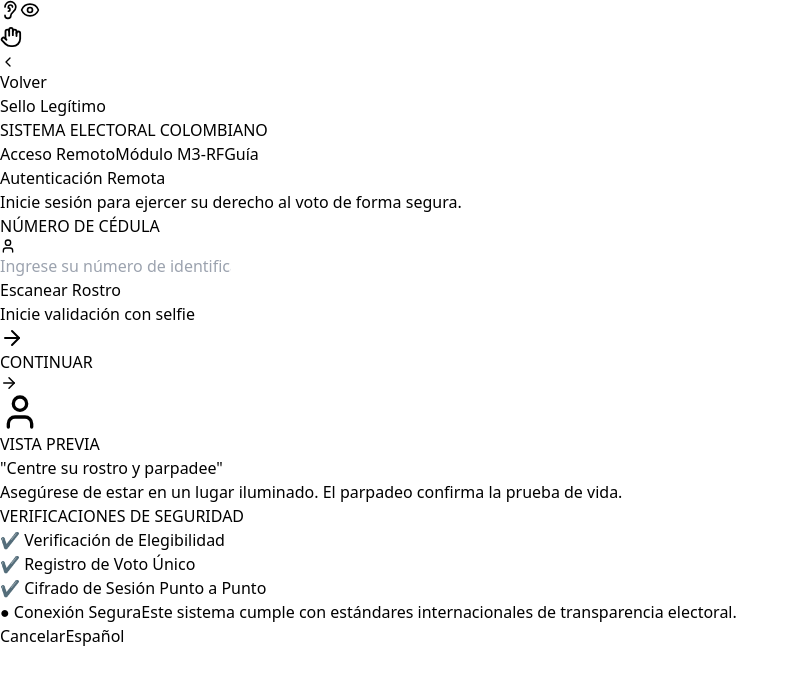
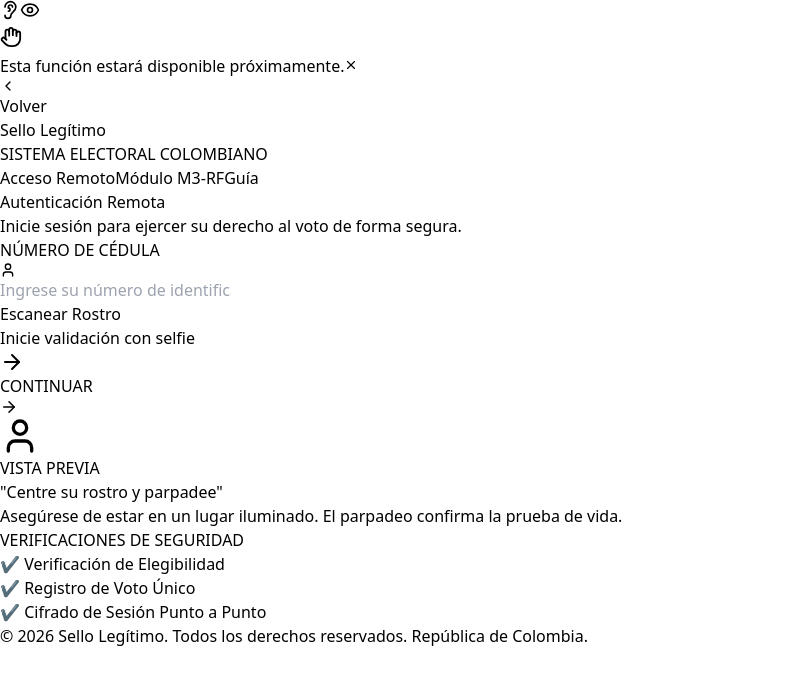
Before and after one commit to At-Sovereign-Technologies/sello-legitimo-frontend, a React (Vite) app: page /login in a window 1280 px wide. Both pictures are taken after a click on the button 10 px from the left and 10 px from the top of the page. Shown: the top 684 px of the page, without its empty margins (0-798 px from the left). Built offline with nearby package versions, Linux system fonts and the light colour scheme; no server answers.

Commit message:
Fixed buttons that were not doing anything, added toast message for coming soon message

```diff
--- a/src/components/AccesibilityButtons.tsx
+++ b/src/components/AccesibilityButtons.tsx
@@ -1,29 +1,37 @@
+import { useState } from "react"
 import { Ear, Eye, Hand } from "lucide-react"
+import ComingSoonToast from "./ComingSoonToast"
 
 export default function AccessibilityButtons() {
+  const [showToast, setShowToast] = useState(false)
+
   return (
     <>
-      {/* Lado izquierdo */}
       <div className="fixed left-4 top-1/2 -translate-y-1/2 flex flex-col gap-3 z-50">
-
-        {/* Botón oído */}
-        <button className="w-12 h-12 bg-white text-black border rounded-xl flex items-center justify-center shadow-md hover:scale-105 transition">
+        <button
+          onClick={() => setShowToast(true)}
+          className="w-12 h-12 bg-white text-black border rounded-xl flex items-center justify-center shadow-md hover:scale-105 transition"
+        >
           <Ear size={20} />
         </button>
-
-        {/* Botón ojo */}
-        <button className="w-12 h-12 bg-white text-black border rounded-xl flex items-center justify-center shadow-md hover:scale-105 transition">
+        <button
+          onClick={() => setShowToast(true)}
+          className="w-12 h-12 bg-white text-black border rounded-xl flex items-center justify-center shadow-md hover:scale-105 transition"
+        >
           <Eye size={20} />
         </button>
-
       </div>
 
-      {/* Lado derecho */}
       <div className="fixed right-4 top-1/2 -translate-y-1/2 z-50">
-        <button className="w-14 h-14 bg-white text-black border rounded-2xl flex items-center justify-center shadow-md hover:scale-105 transition">
+        <button
+          onClick={() => setShowToast(true)}
+          className="w-14 h-14 bg-white text-black border rounded-2xl flex items-center justify-center shadow-md hover:scale-105 transition"
+        >
           <Hand size={22} />
         </button>
       </div>
+
+      <ComingSoonToast isVisible={showToast} onClose={() => setShowToast(false)} />
     </>
   )
 }
--- /dev/null
+++ b/src/components/ComingSoonToast.tsx
@@ -0,0 +1,38 @@
+import { useEffect } from "react"
+import { X } from "lucide-react"
+
+interface ComingSoonToastProps {
+  isVisible: boolean
+  onClose: () => void
+  message?: string
+  duration?: number
+}
+
+export default function ComingSoonToast({
+  isVisible,
+  onClose,
+  message = "Esta función estará disponible próximamente.",
+  duration = 3500,
+}: ComingSoonToastProps) {
+  useEffect(() => {
+    if (!isVisible) return
+    const timer = setTimeout(onClose, duration)
+    return () => clearTimeout(timer)
+  }, [isVisible, onClose, duration])
+
+  if (!isVisible) return null
+
+  return (
+    <div className="fixed bottom-6 right-6 z-50 animate-slide-up">
+      <div className="flex items-center gap-3 bg-white border rounded-lg shadow-lg px-5 py-3 text-sm text-gray-700">
+        <span>{message}</span>
+        <button
+          onClick={onClose}
+          className="text-gray-400 hover:text-gray-700 transition ml-2"
+        >
+          <X size={14} />
+        </button>
+      </div>
+    </div>
+  )
+}
--- a/src/components/Hero.tsx
+++ b/src/components/Hero.tsx
@@ -1,9 +1,12 @@
+import { useState } from "react"
 import { BarChart3, PenLine } from "lucide-react"
+import ComingSoonToast from "./ComingSoonToast"
 
 export default function Hero() {
+  const [showToast, setShowToast] = useState(false)
+
   return (
     <section className="px-10 py-20 bg-white">
-
       <h1 className="text-5xl md:text-6xl font-bold leading-tight">
         Garantizando la <br />
         <span className="text-red-500">Integridad</span> de la <br />
@@ -17,21 +20,24 @@
       </p>
 
       <div className="mt-8 flex gap-4">
-
-        {/* Botón 1 */}
-        <button className="flex items-center gap-2 bg-red-500 text-white px-6 py-3 rounded-lg hover:bg-red-600 transition">
+        <button
+          onClick={() => setShowToast(true)}
+          className="flex items-center gap-2 bg-red-500 text-white px-6 py-3 rounded-lg hover:bg-red-600 transition"
+        >
           <PenLine size={18} />
           Consultar mi Voto
         </button>
 
-        {/* Botón 2 */}
-        <button className="flex items-center gap-2 border px-6 py-3 rounded-lg hover:bg-gray-100 transition">
+        <button
+          onClick={() => setShowToast(true)}
+          className="flex items-center gap-2 border px-6 py-3 rounded-lg hover:bg-gray-100 transition"
+        >
           <BarChart3 size={18} />
           Ver Resultados en Vivo
         </button>
-
       </div>
 
+      <ComingSoonToast isVisible={showToast} onClose={() => setShowToast(false)} />
     </section>
   )
 }
--- a/src/components/Header.tsx
+++ b/src/components/LoginHeader.tsx
@@ -1,8 +1,11 @@
+import { useState } from "react"
 import { useNavigate } from "react-router-dom"
 import { ChevronLeft } from "lucide-react"
+import ComingSoonToast from "./ComingSoonToast"
 
 export default function Header() {
   const navigate = useNavigate()
+  const [showToast, setShowToast] = useState(false)
 
   return (
     <header className="w-full border-b bg-white px-10 py-4 flex justify-between items-center">
@@ -20,10 +23,18 @@
         </div>
       </div>
       <div className="flex items-center gap-6 text-sm text-gray-600">
-        <span>Acceso Remoto</span>
-        <span>Módulo M3-RF</span>
-        <span className="bg-gray-100 px-3 py-1 rounded-lg">Guía</span>
+        <button onClick={() => setShowToast(true)} className="hover:text-gray-900 transition">
+          Acceso Remoto
+        </button>
+        <button onClick={() => setShowToast(true)} className="hover:text-gray-900 transition">
+          Módulo M3-RF
+        </button>
+        <button onClick={() => setShowToast(true)} className="bg-gray-100 px-3 py-1 rounded-lg hover:bg-gray-200 transition">
+          Guía
+        </button>
       </div>
+
+      <ComingSoonToast isVisible={showToast} onClose={() => setShowToast(false)} />
     </header>
   )
 }
--- a/src/components/NavBar.tsx
+++ b/src/components/NavBar.tsx
@@ -1,24 +1,32 @@
+import { useState } from "react"
 import { useNavigate } from "react-router-dom"
+import ComingSoonToast from "../components/ComingSoonToast"
 
 export default function NavBar() {
   const navigate = useNavigate()
+  const [showToast, setShowToast] = useState(false)
+
   return (
     <nav className="flex justify-between items-center px-10 py-6 border-b bg-white">
       <div className="flex flex-col leading-tight">
-            <span className="font-bold text-lg">
-                Sello Legítimo
-            </span>
+        <span className="font-bold text-lg">Sello Legítimo</span>
         <span className="text-red-500 text-xs font-semibold tracking-wide">
           SISTEMA ELECTORAL COLOMBIANO
         </span>
       </div>
 
       <div className="hidden md:flex gap-8 text-sm">
-            <a href="#">Inicio</a>
-            <a href="#">Transparencia</a>
-            <a href="#">Resultados</a>
-            <a href="#">Auditoría</a>
-            <a href="#">Contacto</a>
+        {["Inicio", "Transparencia", "Resultados", "Auditoría", "Contacto"].map(
+          (label) => (
+            <button
+              key={label}
+              onClick={() => setShowToast(true)}
+              className="hover:text-gray-900 text-gray-600 transition"
+            >
+              {label}
+            </button>
+          )
+        )}
       </div>
 
       <button
@@ -27,6 +35,8 @@
       >
         Ingresar al Sistema
       </button>
+
+      <ComingSoonToast isVisible={showToast} onClose={() => setShowToast(false)} />
     </nav>
   )
 }
--- a/src/index.css
+++ b/src/index.css
@@ -1,3 +1,11 @@
 @tailwind base;
 @tailwind components;
 @tailwind utilities;
+
+@keyframes slide-up {
+  from { opacity: 0; transform: translateY(12px); }
+  to   { opacity: 1; transform: translateY(0); }
+}
+.animate-slide-up {
+  animation: slide-up 0.2s ease-out;
+}
--- a/src/pages/Login.tsx
+++ b/src/pages/Login.tsx
@@ -1,7 +1,8 @@
 import { useState } from "react"
 import { Lock, User, ArrowRight, Loader2 } from "lucide-react"
 import { requestOtp, verifyOtp } from "../api/auth.api"
-import Header from "../components/Header"
+import Header from "../components/LoginHeader"
+import Footer from "../components/Footer"
 
 
 type Step = "cedula" | "otp"
@@ -179,18 +180,7 @@
         </div>
       </main>
 
-      {/* FOOTER — unchanged */}
-      <footer className="w-full border-t bg-white px-10 py-4 flex justify-between items-center text-sm text-gray-500">
-        <div className="flex items-center gap-4">
-          <span className="bg-green-100 text-green-600 px-3 py-1 rounded-lg text-xs">● Conexión Segura</span>
-          <span>Este sistema cumple con estándares internacionales de transparencia electoral.</span>
-        </div>
-        <div className="flex items-center gap-4">
-          <button className="px-4 py-2 rounded-lg border">Cancelar</button>
-          <button className="px-4 py-2 rounded-lg bg-black text-white">Español</button>
-        </div>
-      </footer>
-
+      <Footer/>
     </div>
   )
 }
--- a/src/pages/Tarjeton.tsx
+++ b/src/pages/Tarjeton.tsx
@@ -1,4 +1,5 @@
 import { useState } from "react"
+import { useNavigate } from "react-router-dom"
 import {
   CheckSquare,
   Play,
@@ -10,6 +11,7 @@
 } from "lucide-react"
 import AccessibilityButtons from "../components/AccesibilityButtons"
 import Footer from "../components/Footer"
+import ComingSoonToast from "../components/ComingSoonToast"
 
 type CandidateId = "juan_pablo" | "elena" | "ricardo" | "blank"
 
@@ -21,8 +23,6 @@
   party: string
   image?: string
 }
-
-
 
 const CANDIDATES: Candidate[] = [
   {
@@ -51,15 +51,11 @@
   },
 ]
 
-
-
 function SelectionMark({ selected }: { selected: boolean }) {
   return (
     <div
       className={`absolute top-3 right-3 w-9 h-9 rounded-md border-2 flex items-center justify-center transition-all duration-200 ${
-        selected
-          ? "bg-red-500 border-red-500"
-          : "bg-white border-gray-300"
+        selected ? "bg-red-500 border-red-500" : "bg-white border-gray-300"
       }`}
     >
       {selected && (
@@ -97,7 +93,6 @@
           : "border-gray-200 bg-white hover:border-gray-300 hover:shadow-md"
       }`}
     >
-      {/* Photo */}
       <div className="relative w-full aspect-[4/5] bg-gray-100 overflow-hidden">
         {candidate.image ? (
           <img
@@ -110,16 +105,11 @@
             <User size={64} className="text-gray-300" />
           </div>
         )}
-        {/* selection badge overlay */}
         {selected && (
           <div className="absolute inset-0 bg-red-500/10 pointer-events-none" />
         )}
       </div>
-
-      {/* Mark box */}
       <SelectionMark selected={selected} />
-
-      {/* Info */}
       <div className="p-4">
         <p className="font-bold text-sm leading-tight text-gray-900 uppercase tracking-tight">
           {candidate.name}
@@ -175,6 +165,8 @@
 
 export default function VotingBallot() {
   const [selected, setSelected] = useState<CandidateId | null>(null)
+  const [showToast, setShowToast] = useState(false)
+  const navigate = useNavigate()
 
   const selectedCandidate =
     selected === "blank"
@@ -191,10 +183,8 @@
   return (
     <div className="min-h-screen flex flex-col bg-[#f5f6f7] font-sans">
 
-      {/* ── HEADER ── */}
       <header className="w-full border-b bg-white px-8 py-3 flex justify-between items-center sticky top-0 z-30">
         <div className="flex items-center gap-2">
-          {/* Shield logo */}
           <div className="w-8 h-8 bg-red-500 rounded flex items-center justify-center">
             <svg viewBox="0 0 24 24" className="w-5 h-5 fill-white">
               <path d="M12 2L3 6v6c0 5.25 3.75 10.15 9 11.25C17.25 22.15 21 17.25 21 12V6L12 2z" />
@@ -210,13 +200,22 @@
         </div>
 
         <nav className="hidden md:flex items-center gap-8 text-sm text-gray-600 font-medium">
-          <a href="#" className="hover:text-gray-900 transition-colors">Inicio</a>
-          <a href="#" className="hover:text-gray-900 transition-colors">Instrucciones</a>
-          <a href="#" className="hover:text-gray-900 transition-colors">Ayuda</a>
+          <button onClick={() => navigate("/")} className="hover:text-gray-900 transition-colors">
+            Inicio
+          </button>
+          <button onClick={() => setShowToast(true)} className="hover:text-gray-900 transition-colors">
+            Instrucciones
+          </button>
+          <button onClick={() => setShowToast(true)} className="hover:text-gray-900 transition-colors">
+            Ayuda
+          </button>
         </nav>
 
         <div className="flex items-center gap-3">
-          <button className="flex items-center gap-2 bg-red-500 hover:bg-red-600 transition-colors text-white text-sm font-semibold px-4 py-2 rounded-lg">
+          <button
+            onClick={() => setShowToast(true)}
+            className="flex items-center gap-2 bg-red-500 hover:bg-red-600 transition-colors text-white text-sm font-semibold px-4 py-2 rounded-lg"
+          >
             <LogOut size={14} />
             Cerrar Sesión
           </button>
@@ -226,7 +225,6 @@
         </div>
       </header>
 
-      {/* ── BREADCRUMB ── */}
       <div className="px-8 py-3 flex items-center gap-1 text-xs">
         <span className="text-red-500 font-semibold hover:underline cursor-pointer">
           Elecciones Presidenciales
@@ -235,10 +233,8 @@
         <span className="text-gray-500">Módulo M4 · Tarjeta Electoral Digital</span>
       </div>
 
-      {/* ── MAIN ── */}
       <main className="flex-1 px-8 pb-16 max-w-6xl mx-auto w-full">
 
-        {/* Title row */}
         <div className="bg-white rounded-2xl border px-6 py-5 flex flex-col sm:flex-row sm:items-center sm:justify-between gap-4 mb-8">
           <div>
             <h2 className="text-2xl font-extrabold tracking-tight text-gray-900">
@@ -251,18 +247,23 @@
             </p>
           </div>
           <div className="flex items-center gap-3 shrink-0">
-            <button className="flex items-center gap-2 border rounded-xl px-4 py-2 text-sm text-gray-700 hover:bg-gray-50 transition-colors font-medium">
+            <button
+              onClick={() => setShowToast(true)}
+              className="flex items-center gap-2 border rounded-xl px-4 py-2 text-sm text-gray-700 hover:bg-gray-50 transition-colors font-medium"
+            >
               <Play size={15} className="text-gray-500" />
               Ver instructivo
             </button>
-            <button className="flex items-center gap-2 border rounded-xl px-4 py-2 text-sm text-gray-700 hover:bg-gray-50 transition-colors font-medium">
+            <button
+              onClick={() => setShowToast(true)}
+              className="flex items-center gap-2 border rounded-xl px-4 py-2 text-sm text-gray-700 hover:bg-gray-50 transition-colors font-medium"
+            >
               <ZoomIn size={15} className="text-gray-500" />
               Aumentar Tamaño
             </button>
           </div>
         </div>
 
-        {/* Candidate grid */}
         <div className="grid grid-cols-2 md:grid-cols-4 gap-4 mb-8">
           {CANDIDATES.map((c) => (
             <CandidateCard
@@ -278,7 +279,6 @@
           />
         </div>
 
-        {/* Status / CTA bar */}
         <div className="bg-white border rounded-2xl px-6 py-5 flex flex-col sm:flex-row sm:items-center sm:justify-between gap-4">
           <div className="flex items-start gap-3">
             <div className="mt-0.5 w-8 h-8 rounded-full bg-red-100 flex items-center justify-center shrink-0">
@@ -310,6 +310,7 @@
 
           <button
             disabled={!selected}
+            onClick={() => setShowToast(true)}
             className="shrink-0 flex items-center gap-2 bg-red-500 hover:bg-red-600 disabled:opacity-40 disabled:cursor-not-allowed transition-colors text-white font-bold uppercase tracking-wide text-sm px-6 py-3 rounded-xl"
           >
             Revisar mi voto
@@ -320,6 +321,7 @@
 
       <Footer />
       <AccessibilityButtons />
+      <ComingSoonToast isVisible={showToast} onClose={() => setShowToast(false)} />
     </div>
   )
 }
```
Lines whose indentation alone changed are shown as unchanged.
